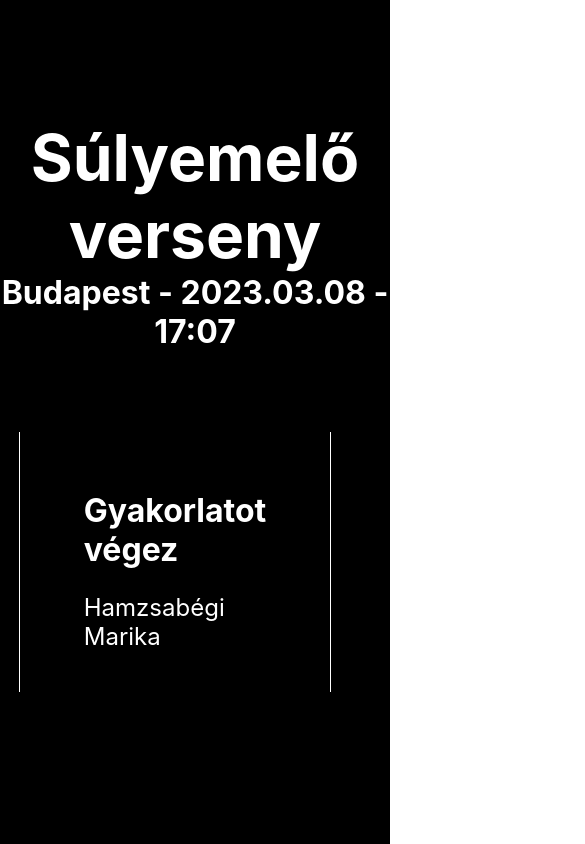
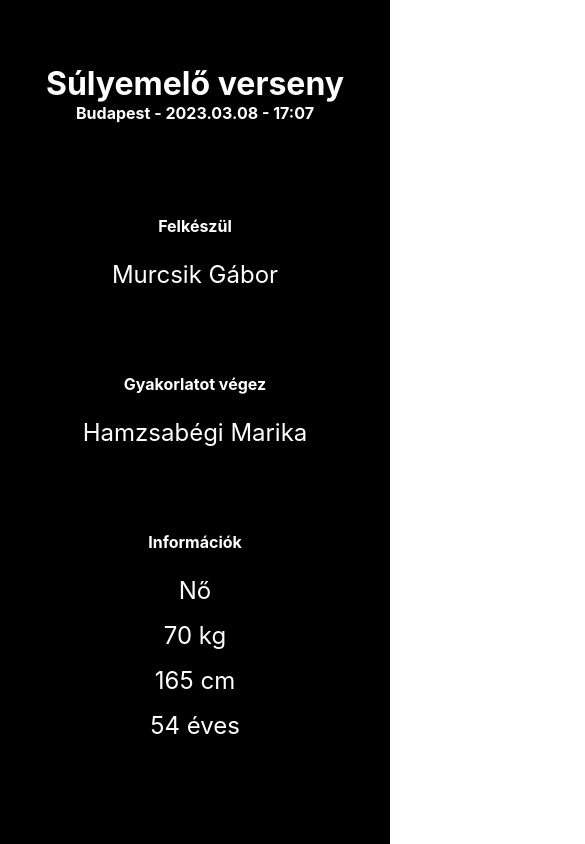
Before and after one commit to nandorfivince/react-flask, a React (Create React App) app in the folder client/: page / in a window 390 px wide. Shown: the top 844 px of the page, 585 px wide, since content can reach past the window. Built offline with nearby package versions, Linux system fonts and the light colour scheme.

Commit message:
reactive fe

```diff
--- a/client/src/App.css
+++ b/client/src/App.css
@@ -5,7 +5,7 @@
   flex-direction: column;
   justify-content: center;
   align-items: center;
-  color: white; /* a szövegek színe */
+  color: white;
 }
 
 .header {
@@ -52,3 +52,34 @@ p {
   margin: 0.5rem 0;
   font-size: 1.5rem;
 }
+
+@media screen and (max-width: 768px) {
+  /* kisebb képernyőn az oszlopok egymás alatt jelenjenek meg */
+  .container {
+    flex-direction: column;
+  }
+
+  /* eltávolítjuk a függőleges elválasztó vonalat */
+  .separator {
+    display: none;
+  }
+
+  /* címek kisebb méretben jelenjenek meg */
+  .title {
+    font-size: 2rem;
+  }
+
+  .date {
+    font-size: 1rem;
+  }
+
+  .subtitle {
+    font-size: 1rem;
+  }
+
+  /* az oszlopok margin-je kisebb legyen */
+  .column {
+    margin: 1rem;
+    padding: 1rem;
+  }
+}
--- a/client/src/App.js
+++ b/client/src/App.js
@@ -11,6 +11,7 @@ function App() {
       <div className="container">
         <div className="column">
           <h2 className="subtitle">Felkészül</h2>
+          <p>Murcsik Gábor</p>
         </div>
         <div className="separator"></div>
         <div className="column">
```
